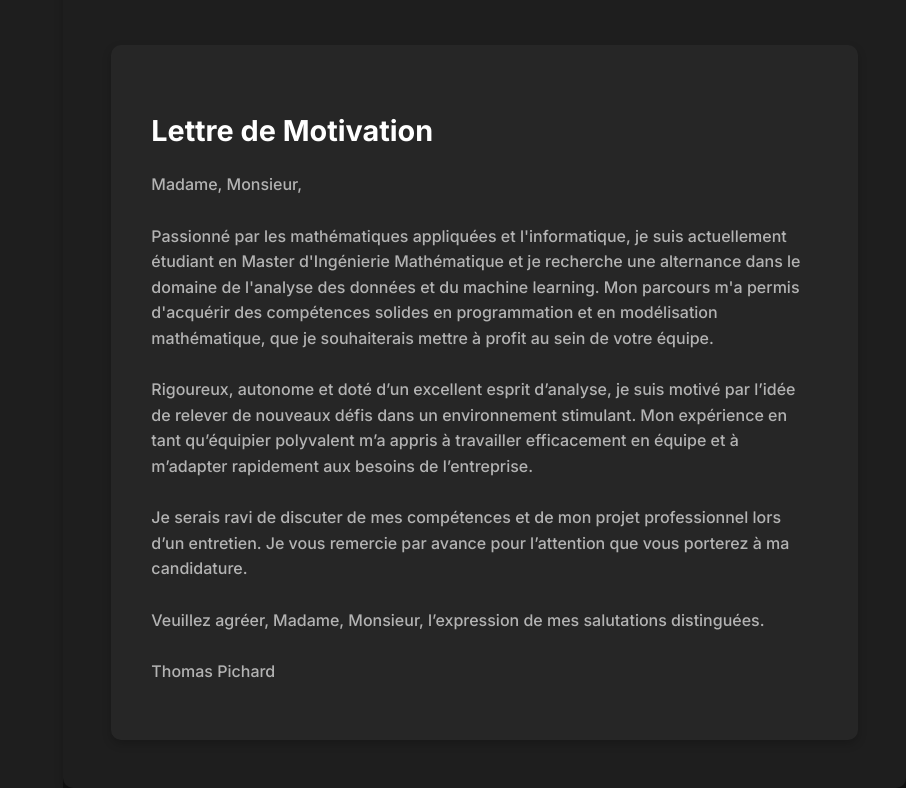
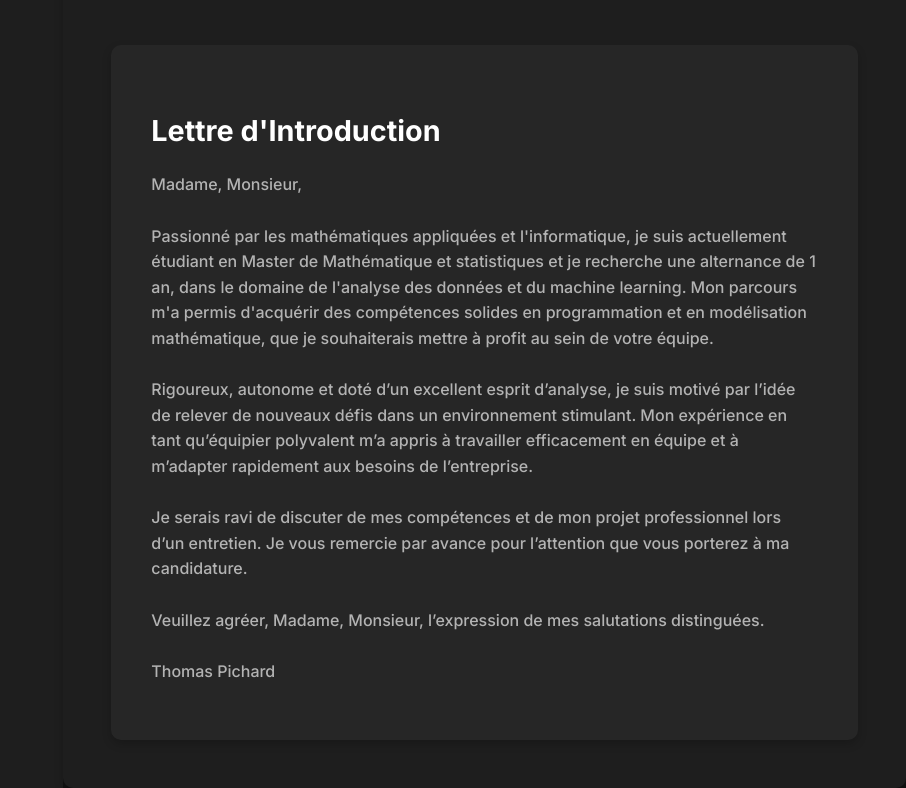
Before and after one commit to Putofsky/CV, a plain HTML site: page index.html in a window 1280 px wide. Shown: the part 850-1638 px from the top of the page, without its empty margins (374-1280 px from the left). Drawn offline with Linux system fonts and the light colour scheme.

Commit message:
Update index.html

```diff
--- a/index.html
+++ b/index.html
@@ -222,10 +222,10 @@
 
     <!-- Lettre de motivation -->
     <div class="motivation-letter">
-      <h3>Lettre de Motivation</h3>
+      <h3>Lettre d'Introduction</h3>
       <p>
         Madame, Monsieur,<br><br>
-        Passionné par les mathématiques appliquées et l'informatique, je suis actuellement étudiant en Master d'Ingénierie Mathématique et je recherche une alternance dans le domaine de l'analyse des données et du machine learning. Mon parcours m'a permis d'acquérir des compétences solides en programmation et en modélisation mathématique, que je souhaiterais mettre à profit au sein de votre équipe.<br><br>
+        Passionné par les mathématiques appliquées et l'informatique, je suis actuellement étudiant en Master de Mathématique et statistiques et je recherche une alternance de 1 an, dans le domaine de l'analyse des données et du machine learning. Mon parcours m'a permis d'acquérir des compétences solides en programmation et en modélisation mathématique, que je souhaiterais mettre à profit au sein de votre équipe.<br><br>
         Rigoureux, autonome et doté d’un excellent esprit d’analyse, je suis motivé par l’idée de relever de nouveaux défis dans un environnement stimulant. Mon expérience en tant qu’équipier polyvalent m’a appris à travailler efficacement en équipe et à m’adapter rapidement aux besoins de l’entreprise.<br><br>
         Je serais ravi de discuter de mes compétences et de mon projet professionnel lors d’un entretien. Je vous remercie par avance pour l’attention que vous porterez à ma candidature.<br><br>
         Veuillez agréer, Madame, Monsieur, l’expression de mes salutations distinguées.<br><br>
```
